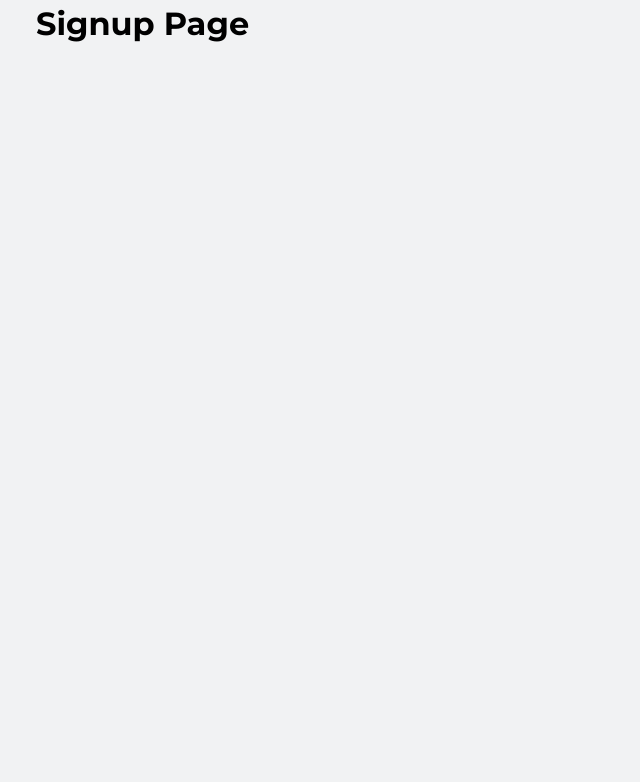
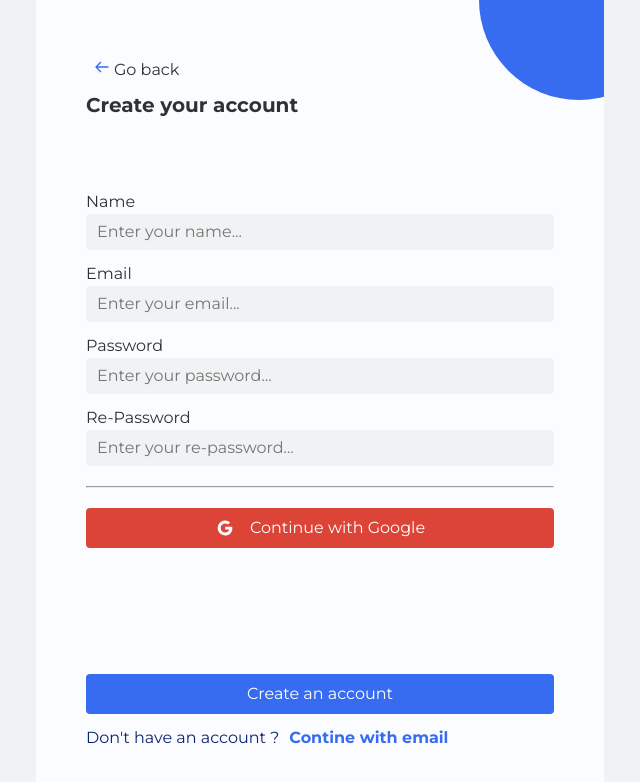
Before and after one commit to husenefendi/atomic-desing, a React (Vite) app: page /signup in a window 1280 px wide. Shown: the top 782 px of the page, without its empty margins (320-960 px from the left). Built offline with nearby package versions, Linux system fonts and the light colour scheme.

Commit message:
add signin page

```diff
--- a/src/components/atoms/Button.tsx
+++ b/src/components/atoms/Button.tsx
@@ -37,5 +37,4 @@ export const ButtonOutlined = styled(Button)`
 export const ButtonIcon = styled(Button)`
   background-color: transparent;
   border: 0px transparent solid;
-  color: inherit;
 `;
--- a/src/components/molecules/TextField.tsx
+++ b/src/components/molecules/TextField.tsx
@@ -49,13 +49,6 @@ const StyledInput = styled.div`
 const TextField = (props: ITextfield) => {
   const inputProps = { ...props };
   delete inputProps.style;
-  const [text, setText] = useState('');
-  const handleChange = (event: any) => {
-    setText(event.target.value);
-  };
-  const clearInput = () => {
-    setText('');
-  };
 
   return (
     <StyledInput
@@ -64,15 +57,7 @@ const TextField = (props: ITextfield) => {
     >
       {props?.label && <Text type="label">{props?.label}</Text>}
       <Box display={'block'}>
-        <InputIcon
-          type="text"
-          value={text}
-          onChange={handleChange}
-          onSubmit={e => {
-            e.preventDefault();
-          }}
-          {...inputProps}
-        />
+        <InputIcon type="text" value={props?.value} {...inputProps} />
         {props?.icon && props.icon}
       </Box>
     </StyledInput>
--- a/src/config/theme.ts
+++ b/src/config/theme.ts
@@ -1,6 +1,6 @@
 import { createGlobalStyle } from "styled-components"
 
-const colors = {
+export const colors = {
   primary: '#0B2470',
   secondary: '#376BF0',
   white: '#FBFCFF',
--- a/src/pages/Signup/index.tsx
+++ b/src/pages/Signup/index.tsx
@@ -1,5 +1,173 @@
+import { useState } from 'react';
+import { HiOutlineArrowLeft } from 'react-icons/hi';
+import { AiOutlineGoogle } from 'react-icons/ai';
+import { useNavigate } from 'react-router-dom';
+
+import { FullHeightBackground } from '../../components/atoms/Background';
+import { Box } from '../../components/atoms/Laytout';
+import CircleElement from '../../components/atoms/Circle';
+import { ButtonIcon } from '../../components/atoms/Button';
+import Heading, { Text, Link } from '../../components/atoms/Typography';
+import { colors } from '../../config/theme';
+import TextField from '../../components/molecules/TextField';
+import { Button } from '../../components/atoms/Button';
+
+interface IForm {
+  name: string;
+  email: string;
+  password: string;
+  re_password: string;
+}
+
 const Signup = () => {
-    return <h1>Signup Page</h1>;
-  };
+  const navigate = useNavigate();
+  const [form, setForm] = useState<IForm>({
+    name: '',
+    email: '',
+    password: '',
+    re_password: '',
+  });
+  return (
+    <FullHeightBackground color="white">
+      <CircleElement
+        color="secondary"
+        style={{
+          opacity: 1,
+          right: -75,
+          top: -100,
+        }}
+        size={200}
+      />
+      <Box
+        color="primary"
+        style={{
+          flex: 1,
+          flexDirection: 'column',
+        }}
+        p={50}
+        display="flex"
+      >
+        <Box style={{ flex: 1 }}>
+          <ButtonIcon
+            color="black"
+            onClick={() => navigate('/signin', { replace: true })}
+          >
+            <HiOutlineArrowLeft
+              style={{
+                display: 'inline-block',
+                fontSize: 16,
+                marginRight: 4,
+                color: colors.secondary,
+              }}
+            />
+            Go back
+          </ButtonIcon>
+          <Heading variant="h4" color={'black'}>
+            Create your account
+          </Heading>
+        </Box>
+        <Box mt={0} style={{ flex: 3 }}>
+          <TextField
+            style={{ marginBottom: 12 }}
+            label="Name"
+            value={form?.name}
+            onChange={e =>
+              setForm(prev => ({
+                ...prev,
+                ['name']: e.target.value,
+              }))
+            }
+            placeholder="Enter your name..."
+          />
+          <TextField
+            label="Email"
+            type={'email'}
+            value={form?.email}
+            onChange={e =>
+              setForm(prev => ({
+                ...prev,
+                ['email']: e.target.value,
+              }))
+            }
+            placeholder="Enter your email..."
+            style={{ marginBottom: 12 }}
+          />
+          <TextField
+            label="Password"
+            type={'password'}
+            value={form?.password}
+            onChange={e =>
+              setForm(prev => ({
+                ...prev,
+                ['password']: e.target.value,
+              }))
+            }
+            placeholder="Enter your password..."
+            style={{ marginBottom: 12 }}
+          />
+          <TextField
+            label="Re-Password"
+            type={'password'}
+            value={form?.re_password}
+            onChange={e =>
+              setForm(prev => ({
+                ...prev,
+                ['re_password']: e.target.value,
+              }))
+            }
+            placeholder="Enter your re-password..."
+            style={{ marginBottom: 12 }}
+          />
+          <hr style={{ marginTop: 20, marginBottom: 20 }} />
+          <Button
+            backgroundColor={'red'}
+            width="100%"
+            display={'flex'}
+            style={{ justifyContent: 'center', alignItems: 'center' }}
+          >
+            <AiOutlineGoogle
+              style={{ marginRight: 15, display: 'inline-block', fontSize: 20 }}
+            />
+            Continue with Google
+          </Button>
+        </Box>
+        <Box
+          style={{
+            flex: 1,
+            justifyContent: 'end',
+            flexDirection: 'column',
+          }}
+          display="flex"
+        >
+          <Button
+            backgroundColor={'secondary'}
+            width="100%"
+            display={'flex'}
+            style={{
+              justifyContent: 'center',
+              alignItems: 'center',
+              marginBottom: '12px',
+            }}
+          >
+            Create an account
+          </Button>
+          <Text>
+            Don't have an account ?
+            <Link
+              to="/signin"
+              color="secondary"
+              fontWeight={'700'}
+              ml={10}
+              fontStyle="normal"
+              style={{ textDecoration: 'none' }}
+            >
+              Contine with email
+            </Link>
+          </Text>
+        </Box>
+      </Box>
+    </FullHeightBackground>
+  );
+};
 
-  export default Signup;
+export default Signup;
```
